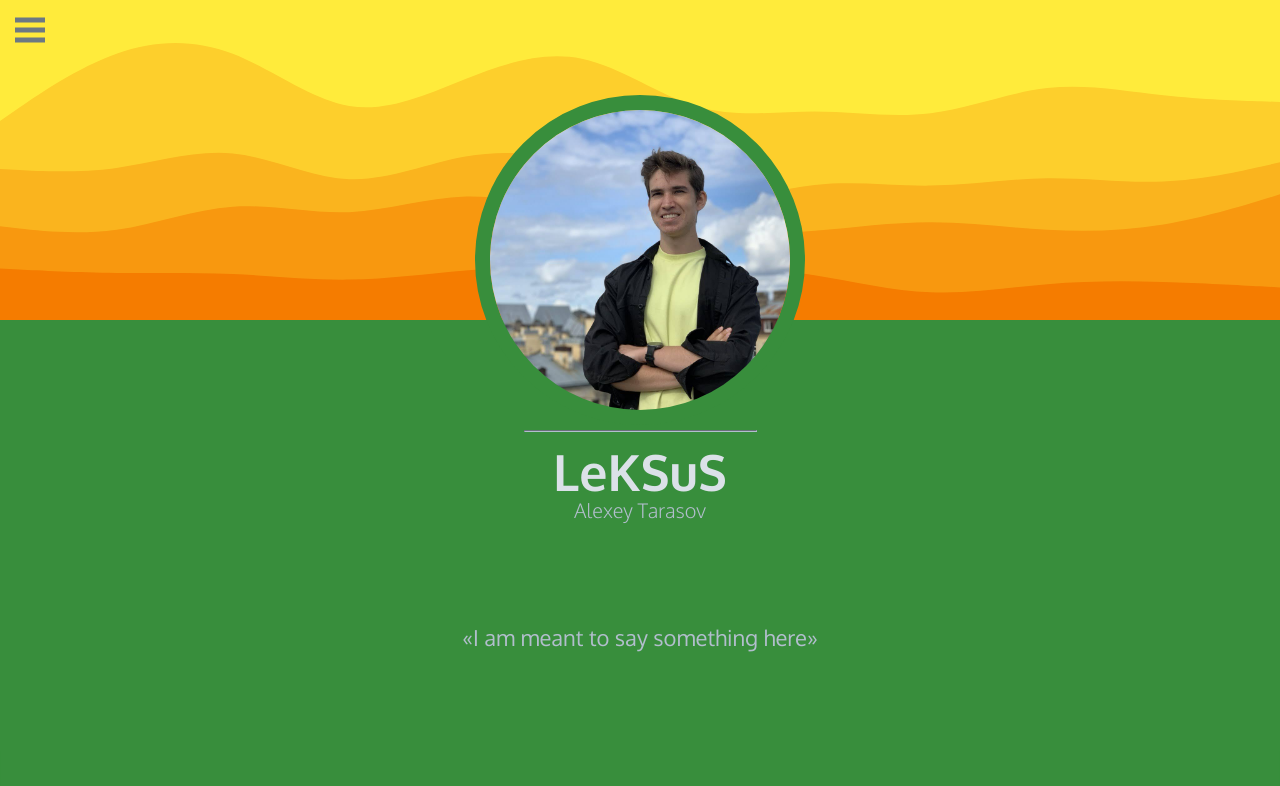
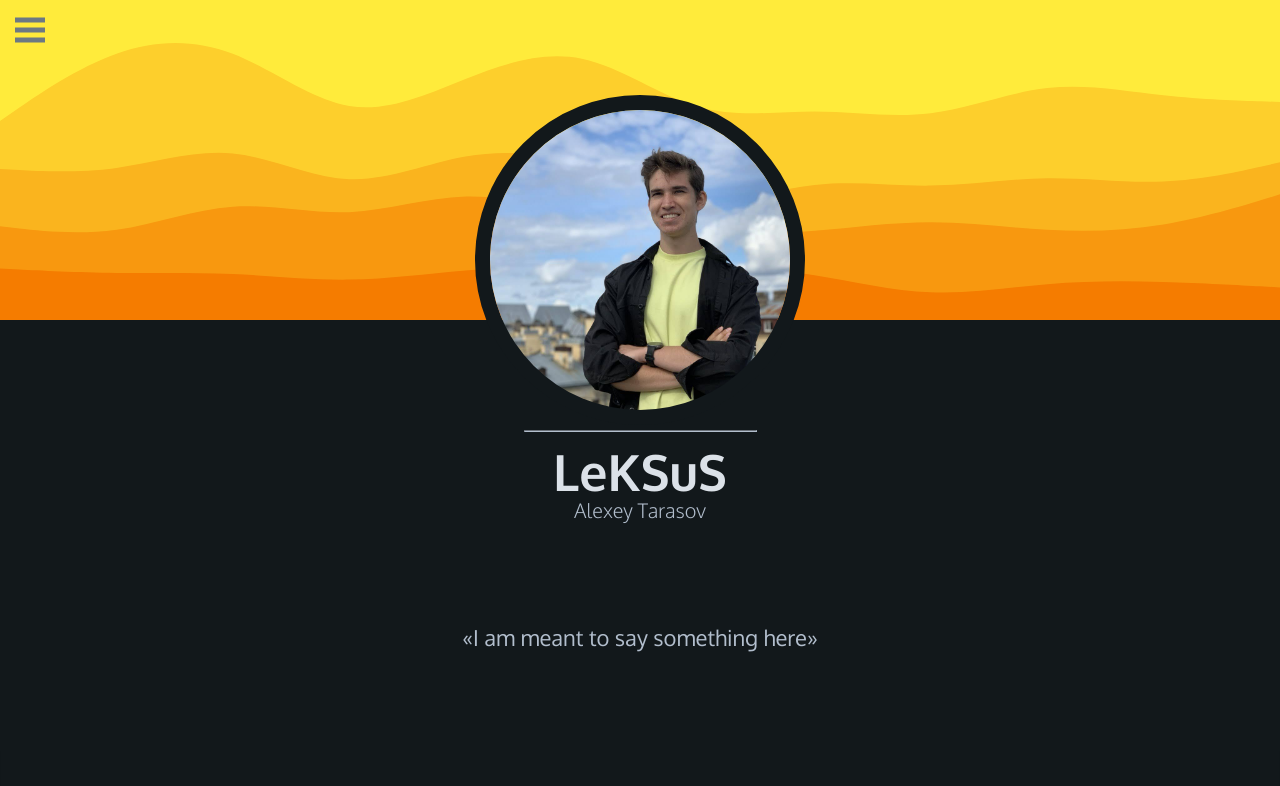
Before and after one commit to LeKSuS-04/LeKSuS-04.github.io, a Vue app: page / in a window 1280 px wide. Shown: the top 786 px of the page. Built offline with nearby package versions, Linux system fonts and the light colour scheme.

Commit message:
УРААААААААААААА

```diff
--- a/src/App.vue
+++ b/src/App.vue
@@ -44,7 +44,7 @@ $blue: #0277bd;
 $green: #388e3c;
 
 .dark-theme {
-  --background-color: #{$green};
+  --background-color: #{$gray6};
   --background-alt-color: #{$gray5};
   --nav-button-color: #{$gray3};
   --hover-nav-button-color: #{$gray2};
```
